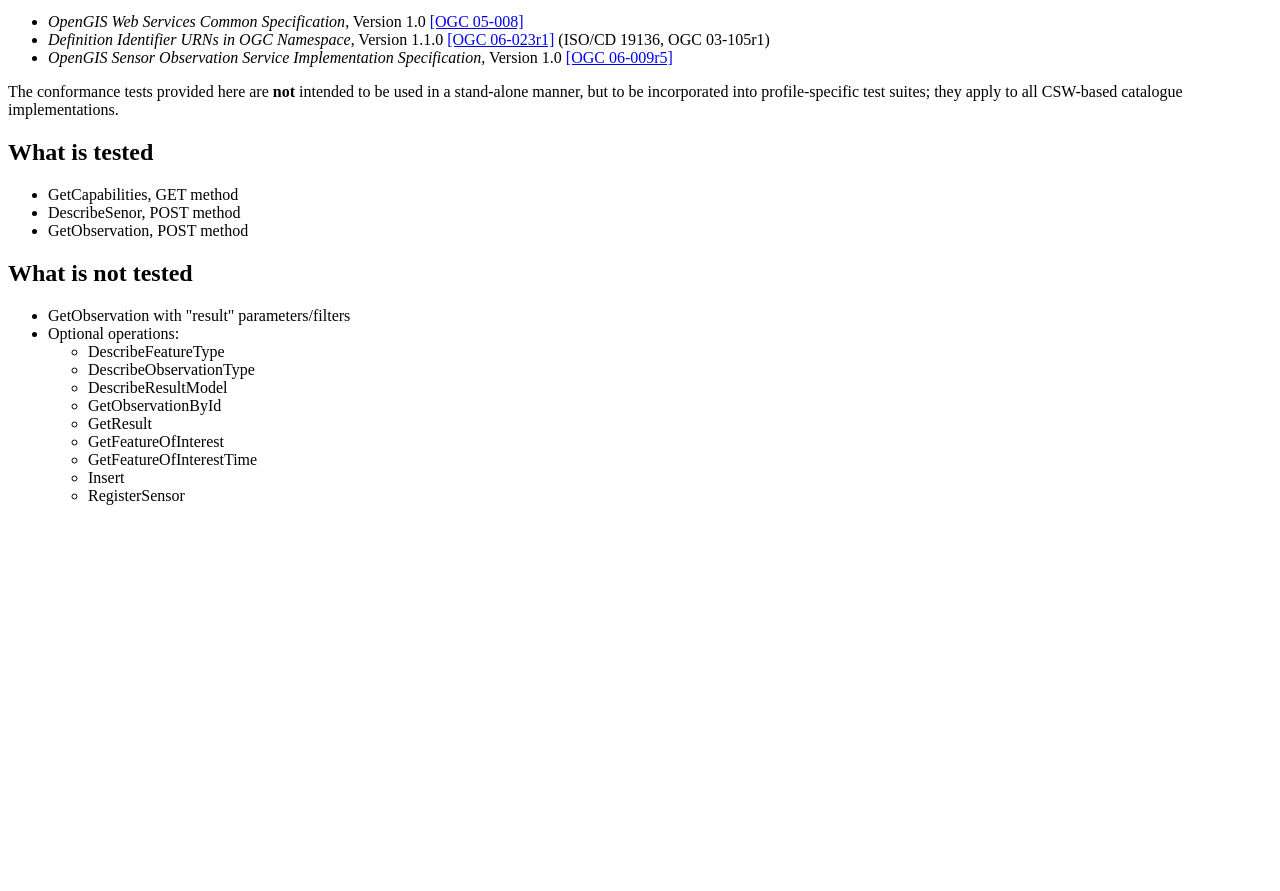
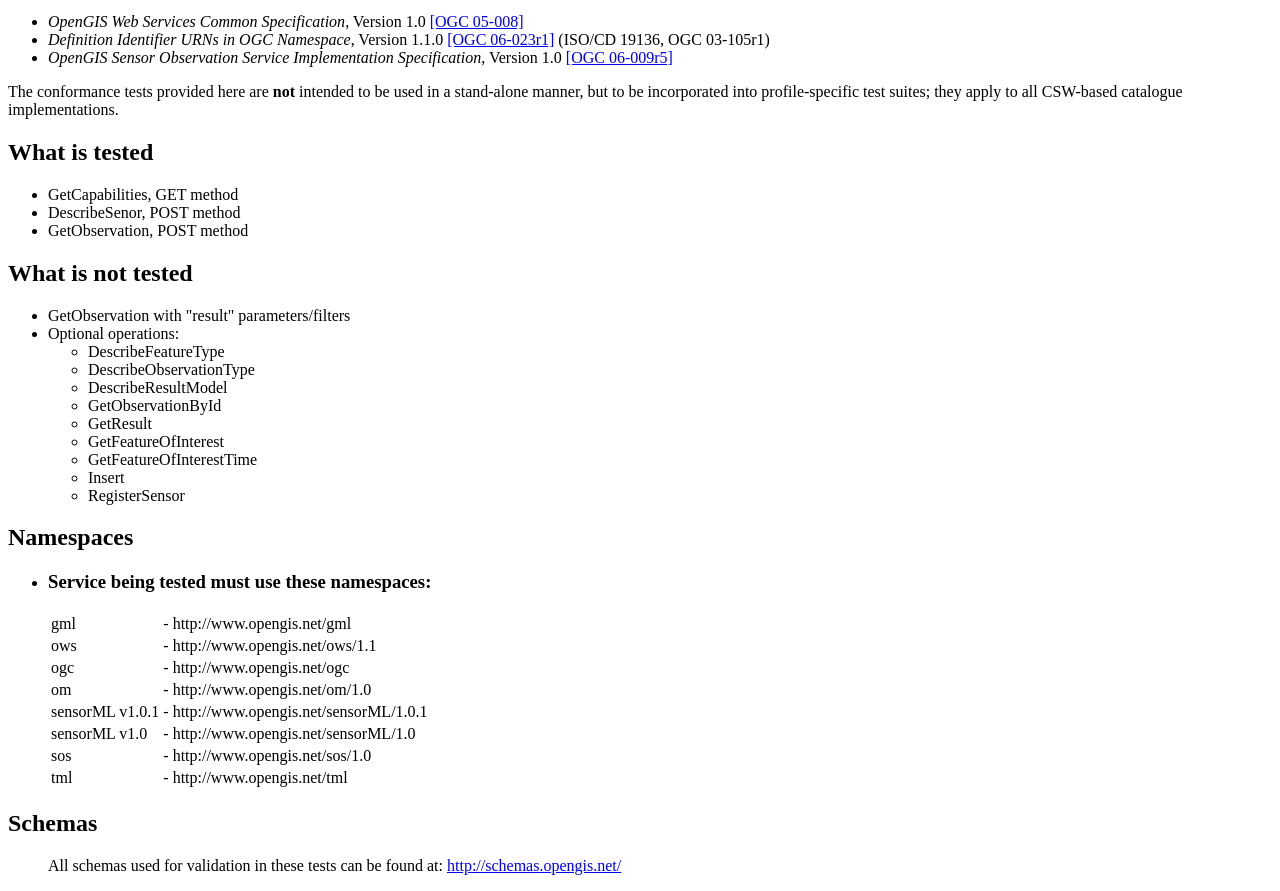
Before and after one commit to opengeospatial/ets-sos10, a plain HTML site: page web/docs/sos/1.0/index.html in a window 1280 px wide. Shown: the part 101-992 px from the top of the page. Before the commit the page ends 800 px from the top, so only its background shows below. Drawn offline with Linux system fonts and the light colour scheme.

Commit message:
Added required namespaces and schema locations.
git-svn-id: https://svn.opengeospatial.org/ogc-projects/cite/trunk/sos/1.0/ETS@2259 32909982-3df7-0310-a142-94324ff2e7a9

```diff
--- a/web/docs/sos/1.0/index.html
+++ b/web/docs/sos/1.0/index.html
@@ -47,6 +47,24 @@ they apply to all CSW-based catalogue implementations.
 	</li>
 </ul>
 
+<h2>Namespaces</h2>
+<ul>
+	<li><h3>Service being tested must use these namespaces:</h3>
+		<table>
+			<tr><td>gml</td><td>-</td><td>http://www.opengis.net/gml</td></tr>
+			<tr><td>ows</td><td>-</td><td>http://www.opengis.net/ows/1.1</td></tr>
+			<tr><td>ogc</td><td>-</td><td>http://www.opengis.net/ogc</td></tr>
+			<tr><td>om</td><td>-</td><td>http://www.opengis.net/om/1.0</td></tr>
+			<tr><td>sensorML v1.0.1</td><td>-</td><td>http://www.opengis.net/sensorML/1.0.1</td></tr>
+			<tr><td>sensorML v1.0</td><td>-</td><td>http://www.opengis.net/sensorML/1.0</td></tr>
+			<tr><td>sos</td><td>-</td><td>http://www.opengis.net/sos/1.0</td></tr>
+			<tr><td>tml</td><td>-</td><td>http://www.opengis.net/tml</td></tr>
+		</table>
+	</li>
+</ul>
+
+<h2>Schemas</h2>
+<ul>All schemas used for validation in these tests can be found at:  <a href="http://schemas.opengis.net/">http://schemas.opengis.net/</a>
 
 </body>
 </html>
```
